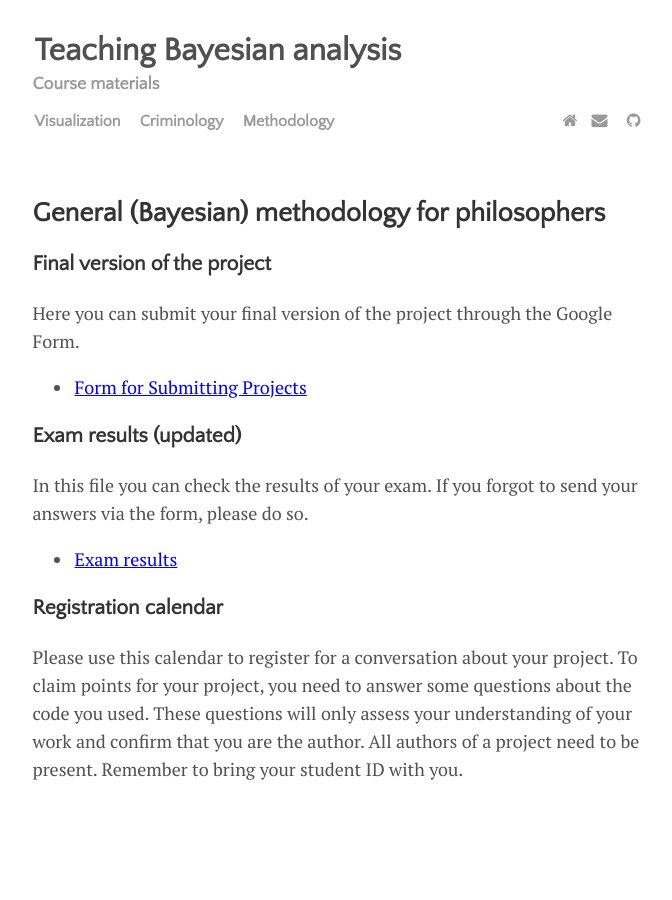
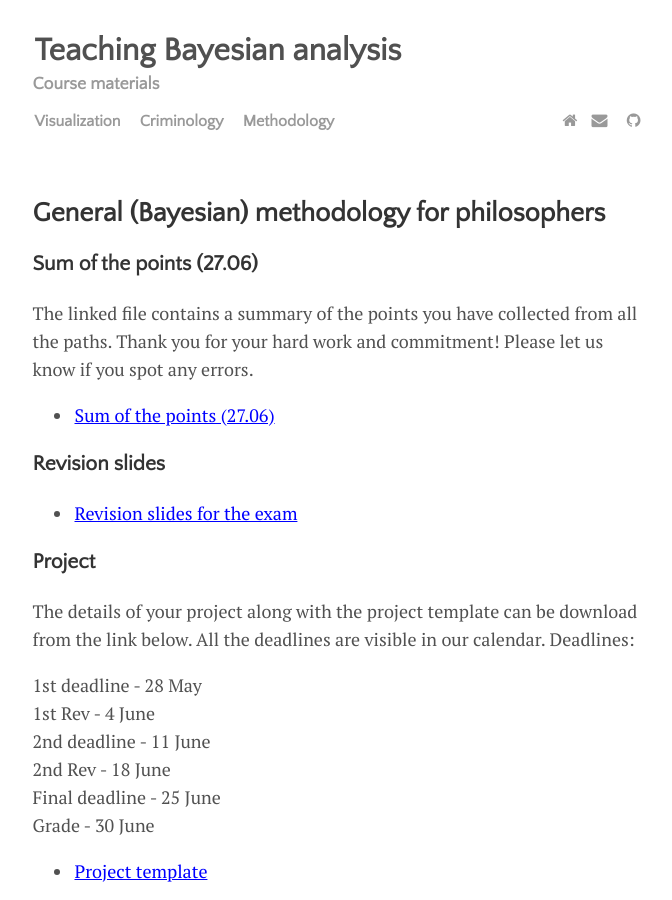
Before and after one commit to rfl-urbaniak/teaching, a Jekyll site: the page built from menu/methodology.md, in a window 1280 px wide and 900 px high. Shown: the whole window, without its empty margins (300-972 px from the left). Built offline with Jekyll 4.4.1, drawn with Linux system fonts in a browser that asks for light colours; some of the changed text lies outside the part shown.

Commit message:
addding final points

```diff
--- a/menu/methodology.md
+++ b/menu/methodology.md
@@ -14,41 +14,12 @@ a {
 
 ## General (Bayesian) methodology for philosophers
 
-### Final version of the project
+### Sum of the points (27.06)
 
-Here you can submit your final version of the project through the Google Form.
+The linked file contains a summary of the points you have collected from all the paths. Thank you for your hard work and commitment! Please let us know if you spot any errors.
 
-- <a href="https://docs.google.com/forms/d/e/1FAIpQLScyKusftv90D5j0bW-uRFoz4yowozO9dfl-Il84cJx-Nndekg/viewform?usp=sf_link">Form for Submitting Projects</a>
+- <a href="https://rfl-urbaniak.github.io/teaching/sharedResources/grades/gradesMetSum.pdf">Sum of the points (27.06)</a>
 
-### Exam results (updated)
-
-In this file you can check the results of your exam. If you forgot to send your answers via the form, please do so.
-
-- <a href="https://rfl-urbaniak.github.io/teaching/sharedResources/grades/Met23exam1.examWithResultsAnonComplete.csv">Exam results</a>
-
-
-### Registration calendar
-
-Please use this calendar to register for a conversation about your project. To claim points for your project, you need to answer some questions about the code you used. These questions will only assess your understanding of your work and confirm that you are the author. All authors of a project need to be present. Remember to bring your student ID with you.
-
-<!-- Calendly inline widget begin -->
-<div class="calendly-inline-widget" data-url="https://calendly.com/rfl-urbaniak/methodology-project-conversations" style="min-width:320px;height:700px;"></div>
-<script type="text/javascript" src="https://assets.calendly.com/assets/external/widget.js" async></script>
-<!-- Calendly inline widget end -->
-
-
-
-### Projects feedback has been sent!
-
-Apologies for the slight delay in sending you the feedback for the second version of your projects. If you have sent it and have not received the message, please check your spam folder. If it is not there, please let me know.
-
-
-
-### Tutorial points (15.06)
-
-The linked file contains a summary of the points you have collected during your tutorials.
-
-- <a href="https://rfl-urbaniak.github.io/teaching/sharedResources/grades/gradesMet.pdf">Tutorial points (15.06)</a>
 
 ### Revision slides
 
```
Also changed, not shown: menu/criminology.md (+3 -25 lines), menu/visualization.md (+3 -34 lines), 3 other files.
